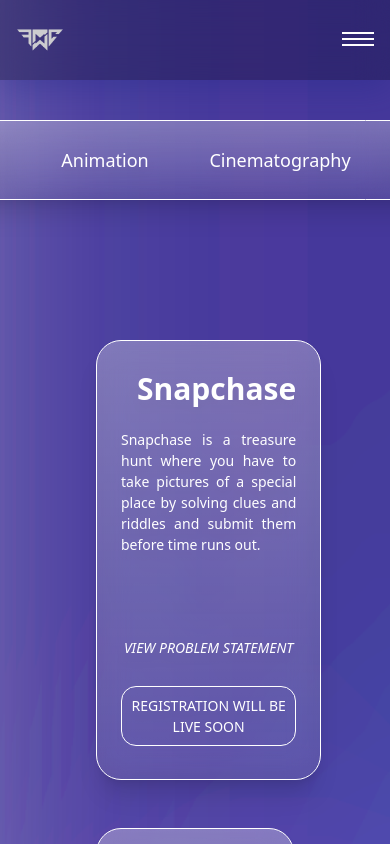
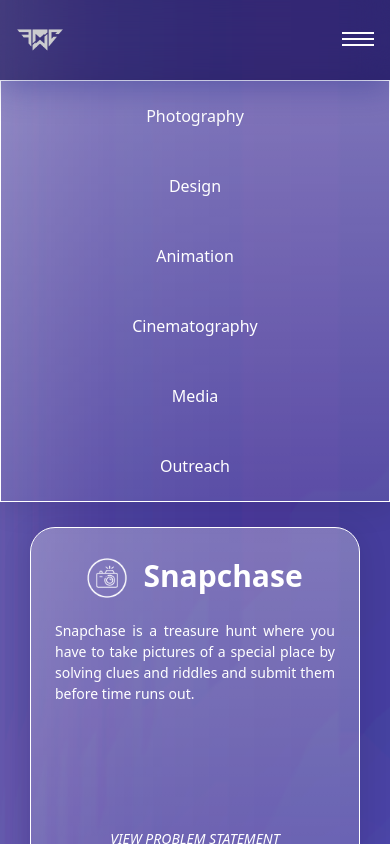
Before and after one commit to soustab10/fmc24-client, a Next.js app: page /events in a window 390 px wide. Shown: the top 844 px of the page. Built offline with nearby package versions, Linux system fonts and the light colour scheme; a web font is replaced by a local one.

Commit message:
mobile view events

```diff
--- a/src/pages/EventPages/Photography/styles.module.css
+++ b/src/pages/EventPages/Photography/styles.module.css
@@ -1,3 +1,3 @@
 .glow-effect:hover{
-    text-shadow: 0 0 70px rgb(255,0,0,10000), 0 0 40px rgb(255,0,0,1000), 0 0 40px rgb(255,0,0,1000), 0 0 40px rgb(255,0,0,1000);
+    box-shadow: 0 0 70px rgb(255,0,0,10000), 0 0 40px rgb(255,0,0,1000), 0 0 40px rgb(255,0,0,1000), 0 0 40px rgb(255,0,0,1000);
   }
--- /dev/null
+++ b/src/pages/EventPages/indexe.module.css
@@ -0,0 +1,99 @@
+.glow-effect:hover{
+    box-shadow: 0 0 70px rgb(255,0,0,10000), 0 0 40px rgb(255,0,0,1000), 0 0 40px rgb(255,0,0,1000), 0 0 40px rgb(255,0,0,1000);
+  }
+
+
+
+
+.FullPage{
+  display: flex;
+  flex-direction: column;
+}
+
+.Card{
+  width: 380px;
+  height: 440px;
+  justify-content: center;
+  margin-top: 24px;
+  margin-bottom: 24px;
+  color:  white;
+  background-image: linear-gradient(rgba(255, 255, 255, 0.3),rgba(255,255,255,0.1));
+  border-radius: 25px;
+  box-shadow: 0 4px 30px rgba(0, 0, 0, 0.1);
+  backdrop-filter: blur(1.5px);
+  -webkit-backdrop-filter: blur(1.9px);
+  border: 1px solid rgba(255, 255, 255, 1);
+}
+
+.MajorBod{
+  display: flex;
+  flex-direction: row;
+  flex-wrap: wrap;
+  justify-content:space-between ;
+  align-items: center;
+  padding: 96px;
+  font-size: 14px;
+}
+
+.Card:hover{
+  box-shadow: 0px 0px 40px 0px #79dcfc;
+}
+
+.TopBar{
+  display: flex;
+  flex-direction: row;
+  justify-content: center;
+  align-items: center;
+  font: 18px;
+  margin: 20px;
+}
+
+.BarIn{
+  color:  white;
+  background-image: linear-gradient(rgba(255, 255, 255, 0.3),rgba(255,255,255,0.1));
+  border-radius: 25px;
+  box-shadow: 0 4px 30px rgba(0, 0, 0, 0.1);
+  backdrop-filter: blur(1.5px);
+  -webkit-backdrop-filter: blur(1.5px);
+  border: 1px solid rgba(255, 255, 255, 1);
+  display: flex;
+  flex-direction: row;
+  height: 80px;
+  justify-content: center;
+}
+
+@media only screen and (max-width:768px) {
+  .MajorBod{
+    flex-direction: column;
+    padding: 20px;}
+}
+
+@media only screen and (max-width:420px){
+  .Card{
+    width: 330px;
+    height: 500px;
+
+  }
+  .MajorBod{
+    padding: 1px;
+  }
+  .TopBar{
+    margin: 0;
+    width: 100%;
+  }
+
+
+}
+
+@media only screen and (max-width:768px){
+  .BarIn{
+    flex-direction: column;
+    margin-top: 0;
+    width: 100%;
+    height: auto;
+    border-radius: 0;
+  }
+  .TopBar{
+    margin: 0;
+  }
+}
--- a/src/pages/events/index.jsx
+++ b/src/pages/events/index.jsx
@@ -3,6 +3,7 @@ import Header from "../landingpage/Header";
 import Footer from "../landingpage/Footer";
 import Link from "next/link";
 import Image from "next/image";
+import Classes from "./indexe.module.css";
 
 const divStyle = {
     minHeight: "100px",
@@ -11,39 +12,39 @@ const divStyle = {
 
 const events = () => {
     return (
-        <div className="flex flex-col">
+        <div className={Classes.FullPage}>
             <Header/>
             <div>
-      <div style={divStyle}><h1 hidden>Hello</h1></div>
+      <div className="mt-[100px] max-md:mt-[80px]"><h1 hidden>Hello</h1></div>
 
-        <div className="flex flex-row justify-center items-center text-[18px] m-[20px] ">
-           <div className="border border-white bg-gradient-to-t from-white/10 to-white/30 text-white flex flex-row h-[80px]   justify-center items-center rounded-[25px] bg-opacity-10 backdrop-blur-lg  shadow-xl drop-shadow-xl bg-blend-normal z-10 ">
-             <div className="w-[170px] flex justify-center items-center glow-effect-blue">
+        <div className={Classes.TopBar}>
+           <div className={Classes.BarIn}>
+             <div className="w-[170px] max-md:w-full max-md:h-[70px] flex justify-center items-center glow-effect-blue">
              <Link href="../EventPages/Photography" className="hover:text-[24px] hover:font-semibold transition-all duration-5000 ease-in-out">Photography</Link>
              </div>
-             <div className="w-[160px] flex justify-center items-center glow-effect-green">
+             <div className="w-[160px] max-md:w-full max-md:h-[70px] flex justify-center items-center glow-effect-green">
              <Link href="../EventPages/Design" className="hover:text-[24px] hover:font-semibold transition-all duration-5000 ease-in-out">Design</Link>
              </div>
-             <div className="w-[160px] flex justify-center items-center glow-effect-red">
+             <div className="w-[160px] max-md:w-full max-md:h-[70px] flex justify-center items-center glow-effect-red">
              <Link href="../EventPages/Animation" className="hover:text-[24px] hover:font-semibold transition-all duration-5000 ease-in-out">Animation</Link>
              </div>
-             <div className="w-[190px] flex justify-center items-center glow-effect-yellow">
+             <div className="w-[190px] max-md:w-full max-md:h-[70px] flex justify-center items-center glow-effect-yellow">
              <Link href="../EventPages/Cinematography" className="hover:text-[24px] hover:font-semibold transition-all duration-5000 ease-in-out">Cinematography</Link>
              </div>
-             <div className="w-[160px] flex justify-center items-center glow-effect-orange">
+             <div className="w-[160px] max-md:w-full max-md:h-[70px] flex justify-center items-center glow-effect-orange">
              <Link href="../EventPages/Media" className="hover:text-[24px] hover:font-semibold transition-all duration-5000 ease-in-out">Media</Link>
              </div>
-             <div className="w-[160px] flex justify-center items-center glow-effect-purple">
+             <div className="w-[160px] max-md:w-full max-md:h-[70px] flex justify-center items-center glow-effect-purple">
              <Link href="../EventPages/Outreach" className="hover:text-[24px] hover:font-semibold transition-all duration-5000 ease-in-out">Outreach</Link>
              </div>
 
            </div>
         </div>
         </div>
-        <div className="flex flex-row flex-wrap justify-between p-24 text-[14px]">
-    <div class="w-[380px] h-[440px] justify-center my-6 border border-white bg-gradient-to-t from-white/10 to-white/30 text-white rounded-[25px] bg-opacity-10 backdrop-blur-lg  shadow-xl drop-shadow-xl bg-blend-normal z-10 ">
+        <div className={Classes.MajorBod} >
 
-      <div class="flex flex-col text-center justify-center  px-6 py-4">
+    <div className={Classes.Card}>
+      <div class="flex flex-col text-center justify-center  px-6 py-4 ">
         <div class=" flex flex-rows justify-center font-bold text-3xl mb-2 my-3.5"><div><Image className="icon" src={"/icon_photo.png"} width={40} height={10} alt="cameras"/></div><div className="ml-4">Snapchase</div></div>
         <p class="text-justify my-3.5 h-[180px]">
         Snapchase is a treasure hunt where you have to take pictures of a special place by solving clues and riddles and submit them before time runs out.
@@ -55,9 +56,9 @@ const events = () => {
       </div>
     </div>
 
-    <div class="w-[380px] h-[440px] justify-center my-6 border border-white bg-gradient-to-t from-white/10 to-white/30 text-white rounded-[25px] bg-opacity-10 backdrop-blur-lg  shadow-xl drop-shadow-xl bg-blend-normal z-10 ">
+    <div className={Classes.Card}>
       <div class="flex flex-col text-center justify-center align-middle px-6 py-4">
-      <div class=" flex flex-rows justify-center font-bold text-[28px] mb-2 my-3.5"><div><Image className="icon" src={"/icon_photo.png"} width={40} height={10} alt="cameras"/></div><div className="ml-4">Portfolio in 24 Hours</div></div>
+      <div class=" flex flex-rows justify-center font-bold text-[28px] max-md:text-[23px] mb-2 my-3.5"><div><Image className="icon" src={"/icon_photo.png"} width={40} height={10} alt="cameras"/></div><div className="ml-4">Portfolio in 24 Hours</div></div>
         <p class="text-justify my-3.5 h-[180px]">
         We click a number of pictures and put them in the gallery, but Portfolio in 24 hrs of FMC Weekend brings you a chance to show your skills on Indias largest digital art festival.
         </p>
@@ -68,7 +69,7 @@ const events = () => {
       </div>
     </div>
 
-    <div class="w-[380px] h-[440px] justify-center my-6 border border-white bg-gradient-to-t from-white/10 to-white/30 text-white rounded-[25px] bg-opacity-10 backdrop-blur-lg  shadow-xl drop-shadow-xl bg-blend-normal z-10 ">
+    <div className={Classes.Card}>
       <div class="flex flex-col text-center justify-center align-middle px-6 py-4">
       <div class=" flex flex-rows justify-center font-bold text-3xl mb-2 my-3.5"><div><Image className="icon" src={"/icon_photo.png"} width={40} height={10} alt="cameras"/></div><div className="ml-4">Photoart</div></div>
         <p class="text-justify my-3.5 h-[180px]">
@@ -81,7 +82,7 @@ const events = () => {
       </div>
     </div>
 
-    <div class="w-[380px] h-[440px] justify-center my-6 border border-white bg-gradient-to-t from-white/10 to-white/30 text-white rounded-[25px] bg-opacity-10 backdrop-blur-lg  shadow-xl drop-shadow-xl bg-blend-normal z-10 ">
+    <div class={Classes.Card}>
       <div class="flex flex-col text-center justify-center align-middle px-6 py-4">
       <div class=" flex flex-rows justify-center font-bold text-3xl mb-2 my-3.5"><div><Image className="icon" src={"/icon_photo.png"} width={40} height={10} alt="cameras"/></div><div className="ml-4">Instameet</div></div>
         <p class="text-justify my-3.5 h-[180px]">
@@ -94,7 +95,7 @@ const events = () => {
       </div>
     </div>
 
-    <div class="w-[380px] h-[440px] justify-center my-6 border border-white bg-gradient-to-t from-white/10 to-white/30 text-white rounded-[25px] bg-opacity-10 backdrop-blur-lg  shadow-xl drop-shadow-xl bg-blend-normal z-10 ">
+    <div class={Classes.Card}>
       <div class="flex flex-col text-center justify-center align-middle px-6 py-4">
       <div class=" flex flex-rows justify-center font-bold text-3xl mb-2 my-3.5"><div><Image className="icon" src={"/icon_photo.png"} width={40} height={10} alt="cameras"/></div><div className="ml-4">Infocus</div></div>
         <p class="text-justify my-3.5 h-[180px]">
--- a/src/pages/events/index.module.css
+++ /dev/null
@@ -1,3 +0,0 @@
-.glow-effect:hover{
-    text-shadow: 0 0 70px rgb(255,0,0,10000), 0 0 40px rgb(255,0,0,1000), 0 0 40px rgb(255,0,0,1000), 0 0 40px rgb(255,0,0,1000);
-  }
--- /dev/null
+++ b/src/pages/events/indexe.module.css
@@ -0,0 +1,99 @@
+.glow-effect:hover{
+    box-shadow: 0 0 70px rgb(255,0,0,10000), 0 0 40px rgb(255,0,0,1000), 0 0 40px rgb(255,0,0,1000), 0 0 40px rgb(255,0,0,1000);
+  }
+
+
+
+
+.FullPage{
+  display: flex;
+  flex-direction: column;
+}
+
+.Card{
+  width: 380px;
+  height: 440px;
+  justify-content: center;
+  margin-top: 24px;
+  margin-bottom: 24px;
+  color:  white;
+  background-image: linear-gradient(rgba(255, 255, 255, 0.3),rgba(255,255,255,0.1));
+  border-radius: 25px;
+  box-shadow: 0 4px 30px rgba(0, 0, 0, 0.1);
+  backdrop-filter: blur(1.5px);
+  -webkit-backdrop-filter: blur(1.9px);
+  border: 1px solid rgba(255, 255, 255, 1);
+}
+
+.MajorBod{
+  display: flex;
+  flex-direction: row;
+  flex-wrap: wrap;
+  justify-content:space-between ;
+  align-items: center;
+  padding: 96px;
+  font-size: 14px;
+}
+
+.Card:hover{
+  box-shadow: 0px 0px 40px 0px #79dcfc;
+}
+
+.TopBar{
+  display: flex;
+  flex-direction: row;
+  justify-content: center;
+  align-items: center;
+  font: 18px;
+  margin: 20px;
+}
+
+.BarIn{
+  color:  white;
+  background-image: linear-gradient(rgba(255, 255, 255, 0.3),rgba(255,255,255,0.1));
+  border-radius: 25px;
+  box-shadow: 0 4px 30px rgba(0, 0, 0, 0.1);
+  backdrop-filter: blur(1.5px);
+  -webkit-backdrop-filter: blur(1.5px);
+  border: 1px solid rgba(255, 255, 255, 1);
+  display: flex;
+  flex-direction: row;
+  height: 80px;
+  justify-content: center;
+}
+
+@media only screen and (max-width:768px) {
+  .MajorBod{
+    flex-direction: column;
+    padding: 20px;}
+}
+
+@media only screen and (max-width:420px){
+  .Card{
+    width: 330px;
+    height: 500px;
+
+  }
+  .MajorBod{
+    padding: 1px;
+  }
+  .TopBar{
+    margin: 0;
+    width: 100%;
+  }
+
+
+}
+
+@media only screen and (max-width:768px){
+  .BarIn{
+    flex-direction: column;
+    margin-top: 0;
+    width: 100%;
+    height: auto;
+    border-radius: 0;
+  }
+  .TopBar{
+    margin: 0;
+  }
+}
```
Also changed, not shown: src/pages/EventPages/Animation/index.jsx (+20 -19 lines), src/pages/EventPages/Cinematography/index.jsx (+20 -19 lines), src/pages/EventPages/Design/index.jsx (+18 -17 lines), src/pages/EventPages/Media/index.jsx (+20 -20 lines), src/pages/EventPages/Outreach/index.jsx (+19 -18 lines), src/pages/EventPages/Photography/index.jsx (+24 -23 lines).
